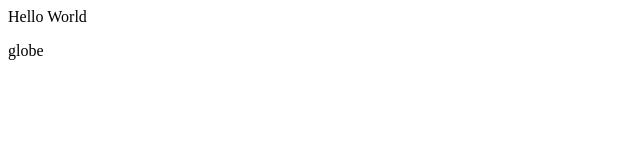
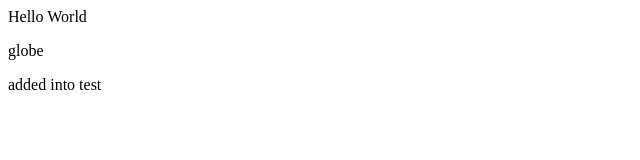
Before and after one commit to halyusuf25/demo2, a plain HTML site: page index.html in a window 1280 px wide. Shown: the whole page, without its empty margins (0-640 px from the left). Drawn offline with Linux system fonts and the light colour scheme.

Commit message:
add into test

```diff
--- a/index.html
+++ b/index.html
@@ -1,2 +1,3 @@
 <div>Hello World</div>
 <p>globe</p>
+<p>added into test</p>
```
